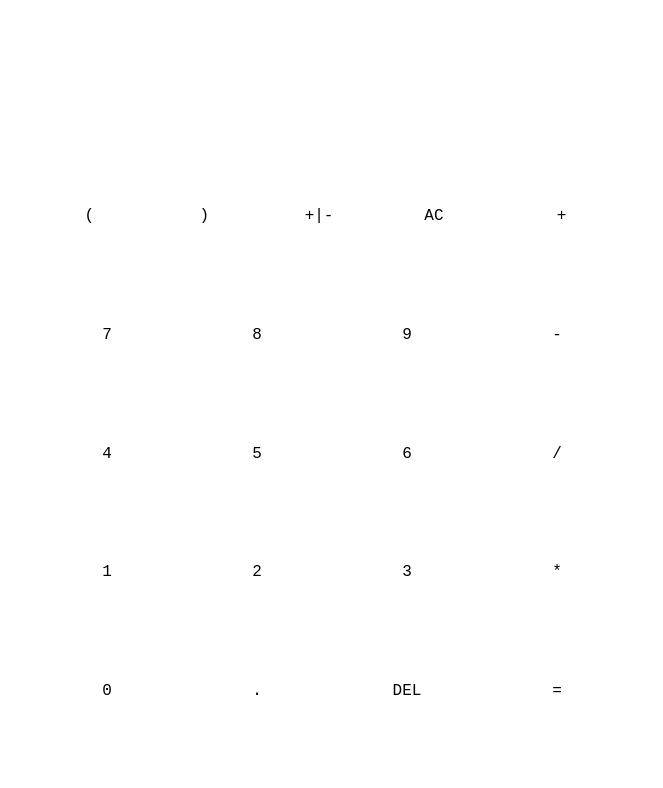
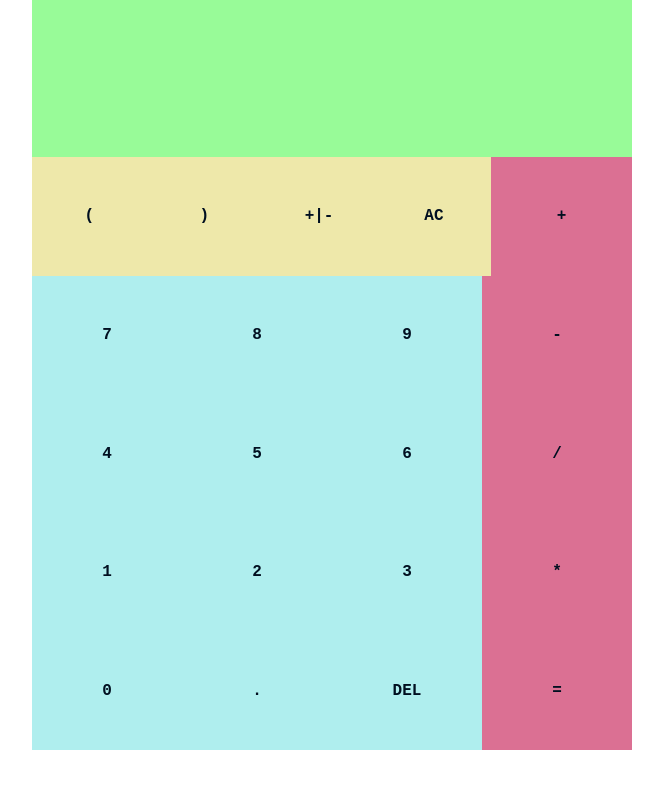
Before and after one commit to ivan-rey-c-v/calculator-Vue, a Vue app: page / in a window 1280 px wide. Shown: the top 788 px of the page, without its empty margins (308-971 px from the left). Built offline with nearby package versions, Linux system fonts and the light colour scheme.

Commit message:
Add colors/background-colors to grid and modifiers.

```diff
--- a/src/App.vue
+++ b/src/App.vue
@@ -2,10 +2,10 @@
   <main id="app"
     class="h-screen w-screen min-h-500 max-h-750 flex flex-col ai-stretch"
   >
-    <section class="flex ai-center px3 overflow-auto">
+    <section class="flex ai-center px3 overflow-auto bgc-green">
       <h2 class="w-full flex jc-end ai-center break-keep">
         <code v-for="(val, index) in display"
-          class="pr1"  :key="index"
+          :class="inputClass(val)"  :key="index"
         >
           {{ numberWithCommas(val) }}
         </code>
@@ -13,41 +13,51 @@
     </section>
 
     <div class="flex">
-      <div class="grow-3 flex">
+      <div class="grow-3 flex bgc-yellow">
         <AppendItem val="("></AppendItem>
         <AppendItem val=")"></AppendItem>
         <AppendItem val="+|-" @append="plusMinus"></AppendItem>
         <AppendItem val="AC" @append="reset"></AppendItem>
       </div>
-      <AppendItem val="+" @append="inputModifier"></AppendItem>
+      <AppendItem val="+" @append="inputModifier"
+        class="bgc-red"
+      ></AppendItem>
     </div>
 
-    <div class="flex">
+    <div class="flex bgc-blue">
       <AppendItem val="7" @append="inputNumber"></AppendItem>
       <AppendItem val="8" @append="inputNumber"></AppendItem>
       <AppendItem val="9" @append="inputNumber"></AppendItem>
-      <AppendItem val="-" @append="inputModifier"></AppendItem>
+      <AppendItem val="-" @append="inputModifier"
+        class="bgc-red"
+      ></AppendItem>
     </div>
 
-    <div class="flex">
+    <div class="flex  bgc-blue">
       <AppendItem val="4" @append="inputNumber"></AppendItem>
       <AppendItem val="5" @append="inputNumber"></AppendItem>
       <AppendItem val="6" @append="inputNumber"></AppendItem>
-      <AppendItem val="/" @append="inputModifier"></AppendItem>
+      <AppendItem val="/" @append="inputModifier"
+        class="bgc-red"
+      ></AppendItem>
     </div>
 
-    <div class="flex">
+    <div class="flex  bgc-blue">
       <AppendItem val="1" @append="inputNumber"></AppendItem>
       <AppendItem val="2" @append="inputNumber"></AppendItem>
       <AppendItem val="3" @append="inputNumber"></AppendItem>
-      <AppendItem val="*" @append="inputModifier"></AppendItem>
+      <AppendItem val="*" @append="inputModifier"
+        class="bgc-red"
+      ></AppendItem>
     </div>
 
-    <div class="flex">
+    <div class="flex  bgc-blue">
       <AppendItem val="0" @append="inputNumber"></AppendItem>
       <AppendItem val="."></AppendItem>
       <AppendItem val="DEL"></AppendItem>
-      <AppendItem val="=" @append="calculateInputs"></AppendItem>
+      <AppendItem val="=" @append="calculateInputs"
+        class="bgc-red"
+      ></AppendItem>
     </div>
 
 
@@ -77,6 +87,19 @@ export default {
     numberWithCommas(x) {
       const isModifier = ['(', ')', '*', '/', '-', '+'].indexOf(x) !== -1;
       return isModifier ? x : x.toString().replace(/\B(?=(\d{3})+(?!\d))/g, ",");
+    },
+
+    inputClass(val) {
+      const index = ['(', ')', '*', '/', '-', '+'].indexOf(val);
+      const inputClass = [
+        ['darkyellow'],
+        ['darkyellow'],
+        ['darkblue', 'pr1'],
+        ['darkorange', 'pr1'],
+        ['darkred', 'pr1'],
+        ['darkgreen', 'pr1']
+      ][index];
+      return index !== -1 ? inputClass : ['pr1'];
     },
 
     inputNumber(val) {
--- a/static/css/main.css
+++ b/static/css/main.css
@@ -2,6 +2,10 @@ html {
   box-sizing: border-box;
   font-size: 16px;
   font-family: 'Avenir', Helvetica, Arial, sans-serif;
+
+  color: rgb(0, 15, 32);
+  font-weight: 600
+
 }
 
 *, *:before, *:after {
@@ -92,3 +96,44 @@ body, h1, h2, h3, h4, h5, h6, p, ol, ul {
 .hover-1:hover {
   opacity: 0.75
 }
+
+:root {
+  --color-red: palevioletred;
+  --color-yellow: palegoldenrod;
+  --color-green: palegreen;
+  --color-blue: paleturquoise;
+  --color-darkgreen: #008533;
+  --color-darkred: #8d0119;
+  --color-darkyellow: #cfb001;
+  --color-darkblue: #005c99;
+  --color-darkorange: #ca3b03;
+}
+
+.bgc-red {
+  background-color: var(--color-red)
+}
+.bgc-yellow {
+  background-color: var(--color-yellow)
+}
+.bgc-green {
+  background-color: var(--color-green)
+}
+.bgc-blue {
+  background-color: var(--color-blue)
+}
+
+.darkred {
+  color: var(--color-darkred)
+}
+.darkyellow {
+  color: var(--color-darkyellow)
+}
+.darkgreen {
+  color: var(--color-darkgreen)
+}
+.darkblue {
+  color: var(--color-darkblue)
+}
+.darkorange {
+  color: var(--color-darkorange)
+}
```
